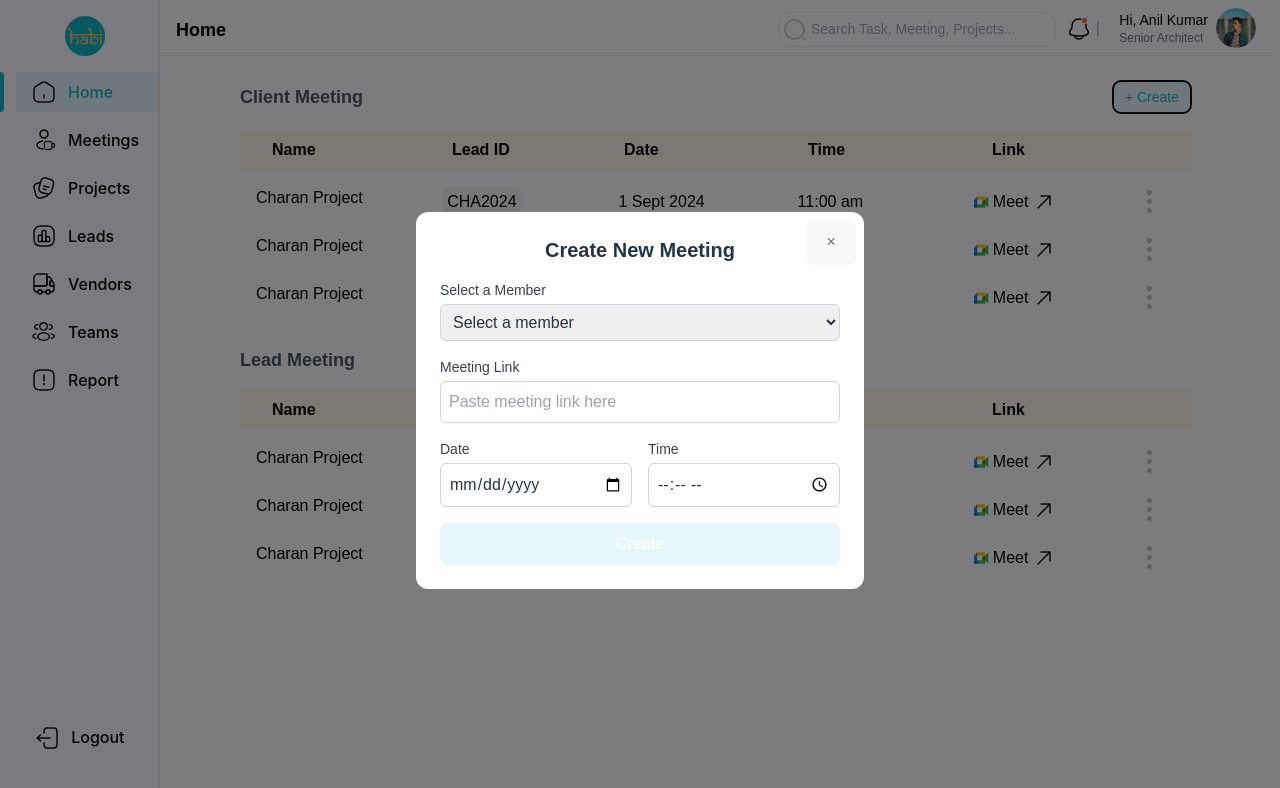
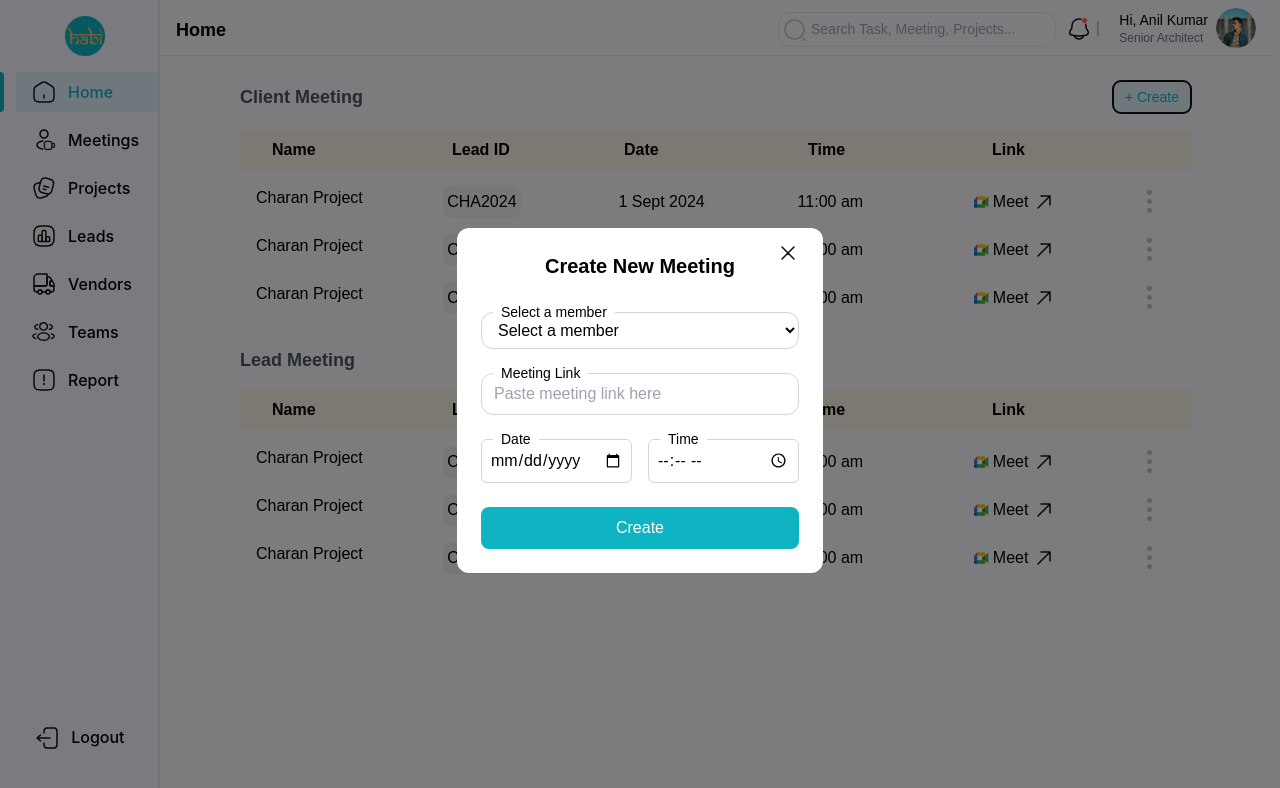
Before and after one commit to tejudharanesh/HABI_internal, a React (Vite) app: page /meeting in a window 1280 px wide. Both pictures are taken after a click on the button "+ Create". Shown: the top 788 px of the page. Built offline with nearby package versions, Linux system fonts and the light colour scheme; a web font is replaced by a local one.

Commit message:
added priority

```diff
--- a/src/components/Meeting/NewMeeting.jsx
+++ b/src/components/Meeting/NewMeeting.jsx
@@ -1,78 +1,139 @@
+import React, { useState } from "react";
+import close from "../../assets/svg/close1.svg";
+
+const members = ["John Doe", "Jane Smith", "Emily Johnson", "Michael Brown"]; // Example members list
+
 const NewMeeting = ({ onClose }) => {
+  // States for form inputs
+  const [selectedMember, setSelectedMember] = useState(""); // Selected member from the dropdown
+  const [meetingLink, setMeetingLink] = useState(""); // Meeting link
+  const [meetingDate, setMeetingDate] = useState(""); // Meeting date
+  const [meetingTime, setMeetingTime] = useState(""); // Meeting time
+
+  // Handle form submission
+  const handleSubmit = (e) => {
+    e.preventDefault();
+
+    // Form validation
+    if (!selectedMember || !meetingLink || !meetingDate || !meetingTime) {
+      alert("Please fill in all the fields");
+      return;
+    }
+
+    // You can handle the form submission here (e.g., send data to an API)
+    const meetingData = {
+      member: selectedMember,
+      link: meetingLink,
+      date: meetingDate,
+      time: meetingTime,
+    };
+
+    console.log("New Meeting Data: ", meetingData);
+
+    // Close the modal after submission (You can modify this as needed)
+    onClose();
+  };
+
   return (
     <div className="fixed inset-0 flex items-center justify-center z-50">
+      {/* Overlay */}
       <div
         className="absolute inset-0 bg-black opacity-50"
         onClick={onClose}
       ></div>
-      <div className="bg-white rounded-xl p-6 w-full max-w-md relative">
+
+      {/* Modal Content */}
+      <div className="bg-white rounded-xl p-6 max-w-md relative">
+        {/* Close Button */}
         <button
-          className="absolute top-2 right-2 text-gray-500"
+          className="absolute top-2 right-2 text-gray-500 bg-white"
           onClick={onClose}
         >
-          &times; {/* Close button */}
+          <img src={close} alt="Close" />
         </button>
 
-        <h2 className="text-xl font-semibold mb-4 text-center">
+        {/* Title */}
+        <h2 className="text-xl font-semibold mb-8 text-center text-black">
           Create New Meeting
         </h2>
 
-        <div className="space-y-4">
-          {/* Member Selection */}
-          <div>
-            <label className="block text-sm font-medium text-gray-700">
-              Select a Member
+        {/* Form Fields */}
+        <form onSubmit={handleSubmit} className="space-y-6">
+          {/* Member Selection (Dropdown) */}
+          <div className="relative">
+            <label className="absolute -top-2.5 left-3 bg-white px-2 text-sm text-black">
+              Select a member
             </label>
-            <select className="mt-1 block w-full p-2 border border-gray-300 rounded-md">
-              <option>Select a member</option>
-              <option>Member 1</option>
-              <option>Member 2</option>
-              {/* Add more options here */}
+            <select
+              value={selectedMember}
+              onChange={(e) => setSelectedMember(e.target.value)}
+              className="block w-full px-3 py-2 border border-gray-300 rounded-xl bg-white text-black focus:outline-none"
+              required
+            >
+              <option value="" disabled>
+                Select a member
+              </option>
+              {members.map((member, index) => (
+                <option key={index} value={member}>
+                  {member}
+                </option>
+              ))}
             </select>
           </div>
 
           {/* Meeting Link */}
-          <div>
-            <label className="block text-sm font-medium text-gray-700">
+          <div className="relative">
+            <label className="absolute -top-2.5 left-3 bg-white px-2 text-sm text-black">
               Meeting Link
             </label>
             <input
               type="text"
+              value={meetingLink}
+              onChange={(e) => setMeetingLink(e.target.value)}
+              className="block w-full px-3 py-2 border border-gray-300 rounded-xl bg-white focus:outline-none text-black"
               placeholder="Paste meeting link here"
-              className="mt-1 block w-full p-2 border border-gray-300 rounded-md"
+              required
             />
           </div>
 
           {/* Date and Time */}
           <div className="grid grid-cols-2 gap-4">
-            <div>
-              <label className="block text-sm font-medium text-gray-700">
+            <div className="relative">
+              <label className="absolute -top-2.5 left-3 bg-white px-2 text-sm text-black">
                 Date
               </label>
               <input
                 type="date"
-                className="mt-1 block w-full p-2 border border-gray-300 rounded-md"
+                value={meetingDate}
+                onChange={(e) => setMeetingDate(e.target.value)}
+                className="block w-full p-2 border border-gray-300 rounded-md bg-white text-black"
+                style={{ colorScheme: "light" }} // Ensures dark text/icons
+                required
               />
             </div>
-            <div>
-              <label className="block text-sm font-medium text-gray-700">
+            <div className="relative">
+              <label className="absolute -top-2.5 left-3 bg-white px-2 text-sm text-black">
                 Time
               </label>
               <input
                 type="time"
-                className="mt-1 block w-full p-2 border border-gray-300 rounded-md"
+                value={meetingTime}
+                onChange={(e) => setMeetingTime(e.target.value)}
+                className="block w-full p-2 border border-gray-300 rounded-md bg-white text-black"
+                style={{ colorScheme: "light" }} // Ensures dark text/icons
+                required
               />
             </div>
           </div>
 
           {/* Create Button */}
           <button
-            className="w-full bg-primaryO text-white py-2 rounded-lg"
-            onClick={onClose} // Close the modal on create for now (you can add submit functionality later)
+            type="submit"
+            className="w-full bg-primary text-white py-2 rounded-lg"
           >
             Create
           </button>
-        </div>
+        </form>
       </div>
     </div>
   );
```
